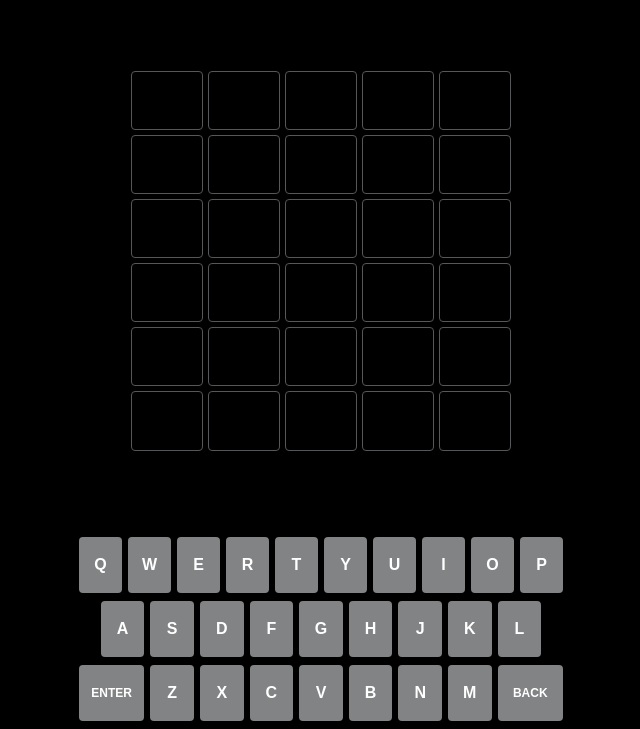
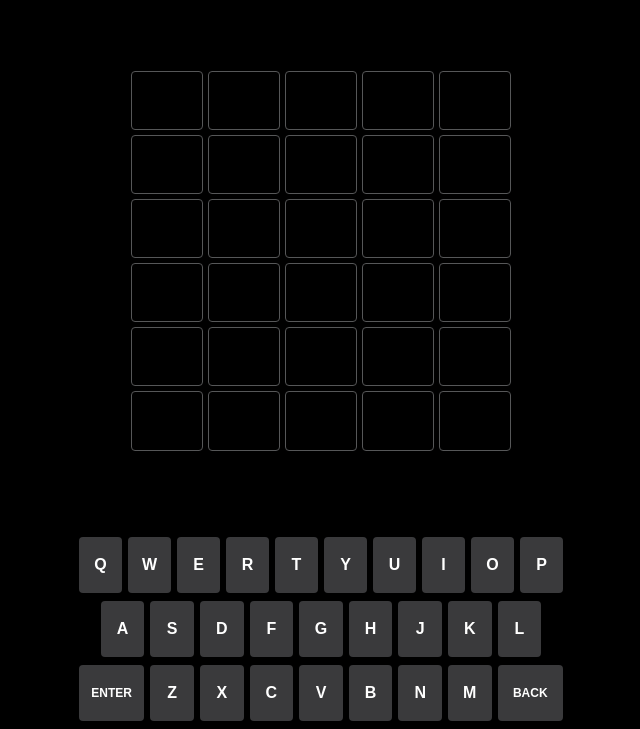
Before and after one commit to geum-yong/wordle-game, a website with bundled scripts: page index.html in a window 1280 px wide. Shown: the part 71-800 px from the top of the page, without its empty margins (319-959 px from the left). Built offline with nearby package versions, Linux system fonts and the light colour scheme.

Commit message:
feat: 입력 결과에 따른 키보드 색상 변경

```diff
--- a/src/components/Game/component.js
+++ b/src/components/Game/component.js
@@ -57,41 +57,41 @@ const Game = () => {
 
     <div id="keyboard" class="keyboard">
       <div class="keyboardRow">
-        <button class="keyboardKey">Q</button>
-        <button class="keyboardKey">W</button>
-        <button class="keyboardKey">E</button>
-        <button class="keyboardKey">R</button>
-        <button class="keyboardKey">T</button>
-        <button class="keyboardKey">Y</button>
-        <button class="keyboardKey">U</button>
-        <button class="keyboardKey">I</button>
-        <button class="keyboardKey">O</button>
-        <button class="keyboardKey">P</button>
+        <button class="keyboardKey alphabetKey">Q</button>
+        <button class="keyboardKey alphabetKey">W</button>
+        <button class="keyboardKey alphabetKey">E</button>
+        <button class="keyboardKey alphabetKey">R</button>
+        <button class="keyboardKey alphabetKey">T</button>
+        <button class="keyboardKey alphabetKey">Y</button>
+        <button class="keyboardKey alphabetKey">U</button>
+        <button class="keyboardKey alphabetKey">I</button>
+        <button class="keyboardKey alphabetKey">O</button>
+        <button class="keyboardKey alphabetKey">P</button>
       </div>
 
       <div class="keyboardRow">
         <div class="keyboardHalf"></div>
-        <button class="keyboardKey">A</button>
-        <button class="keyboardKey">S</button>
-        <button class="keyboardKey">D</button>
-        <button class="keyboardKey">F</button>
-        <button class="keyboardKey">G</button>
-        <button class="keyboardKey">H</button>
-        <button class="keyboardKey">J</button>
-        <button class="keyboardKey">K</button>
-        <button class="keyboardKey">L</button>
+        <button class="keyboardKey alphabetKey">A</button>
+        <button class="keyboardKey alphabetKey">S</button>
+        <button class="keyboardKey alphabetKey">D</button>
+        <button class="keyboardKey alphabetKey">F</button>
+        <button class="keyboardKey alphabetKey">G</button>
+        <button class="keyboardKey alphabetKey">H</button>
+        <button class="keyboardKey alphabetKey">J</button>
+        <button class="keyboardKey alphabetKey">K</button>
+        <button class="keyboardKey alphabetKey">L</button>
         <div class="keyboardHalf"></div>
       </div>
 
       <div class="keyboardRow">
         <button id="enterKey" class="keyboardKey keyboardOneAndHalf">ENTER</button>
-        <button class="keyboardKey">Z</button>
-        <button class="keyboardKey">X</button>
-        <button class="keyboardKey">C</button>
-        <button class="keyboardKey">V</button>
-        <button class="keyboardKey">B</button>
-        <button class="keyboardKey">N</button>
-        <button class="keyboardKey">M</button>
+        <button class="keyboardKey alphabetKey">Z</button>
+        <button class="keyboardKey alphabetKey">X</button>
+        <button class="keyboardKey alphabetKey">C</button>
+        <button class="keyboardKey alphabetKey">V</button>
+        <button class="keyboardKey alphabetKey">B</button>
+        <button class="keyboardKey alphabetKey">N</button>
+        <button class="keyboardKey alphabetKey">M</button>
         <button id="backKey" class="keyboardKey keyboardOneAndHalf">BACK</button>
       </div>
     </div>
--- a/src/components/Game/event.js
+++ b/src/components/Game/event.js
@@ -14,6 +14,7 @@ const getRandomWord = () => {
 
 const onAddEventGame = () => {
   let selectedRandomWord = getRandomWord(); // 랜덤으로 선택된 단어
+  console.log(selectedRandomWord);
   let gameLifeCount = 0; // 제출 횟수 (최대 6번)
   let selectedWordCount = 0; // 한 단어당 키보드 입력 횟수 (최대 5번)
 
@@ -32,6 +33,7 @@ const onAddEventGame = () => {
   ];
 
   const keyboard = document.querySelector("#keyboard");
+  const alphabetKeys = document.querySelectorAll(".alphabetKey");
   const boardRows = document.querySelectorAll(".boardRow");
   const board = document.querySelector("#board");
 
@@ -63,6 +65,10 @@ const onAddEventGame = () => {
         boardTile.className = "boardTile";
       });
     });
+
+    alphabetKeys.forEach((alphabetKey) => {
+      alphabetKey.className = "keyboardKey alphabetKey";
+    });
   };
 
   // ENTER 클릭
@@ -86,10 +92,21 @@ const onAddEventGame = () => {
     }
 
     selectedWordArr.forEach((selectedWordKey, selectedWordKeyIndex) => {
+      // 입력한 알파벳 키
+      const selectedAlphabetKey = [...alphabetKeys].find((alphabetKey) => {
+        return alphabetKey.innerHTML === selectedWordKey;
+      });
+
       // 단어가 같고 위치가 같을 경우
       if (selectedWordKey === selectedRandomWordsArr[selectedWordKeyIndex]) {
         selectedWordArr[selectedWordKeyIndex] += "-2";
         boardRowTitles[selectedWordKeyIndex].classList.add("green");
+
+        const isChangeKeyColorGreen =
+          !selectedAlphabetKey.classList.contains("green");
+        if (isChangeKeyColorGreen) {
+          selectedAlphabetKey.classList.add("green");
+        }
         return;
       }
 
@@ -97,12 +114,28 @@ const onAddEventGame = () => {
       if (selectedRandomWordsArr.includes(selectedWordKey)) {
         selectedWordArr[selectedWordKeyIndex] += "-1";
         boardRowTitles[selectedWordKeyIndex].classList.add("yellow");
+
+        const isChangeKeyColorYellow =
+          !selectedAlphabetKey.classList.contains("green") &&
+          !selectedAlphabetKey.classList.contains("yellow");
+        if (isChangeKeyColorYellow) {
+          selectedAlphabetKey.classList.add("yellow");
+        }
         return;
       }
 
       // 포함되지 않는 경우
       selectedWordArr[selectedWordKeyIndex] += "-0";
       boardRowTitles[selectedWordKeyIndex].classList.add("gray");
+      selectedAlphabetKey.classList.add("gray");
+
+      const isChangeKeyColorGray =
+        !selectedAlphabetKey.classList.contains("green") &&
+        !selectedAlphabetKey.classList.contains("yellow") &&
+        !selectedAlphabetKey.classList.contains("gray");
+      if (isChangeKeyColorGray) {
+        selectedAlphabetKey.classList.add("gray");
+      }
     });
 
     gameLifeCount += 1;
--- a/src/components/Game/style.css
+++ b/src/components/Game/style.css
@@ -39,15 +39,18 @@
   border-radius: 4px;
 }
 
-.boardTile.green {
+.boardTile.green,
+.alphabetKey.green {
   background-color: #6aaa64;
 }
 
-.boardTile.yellow {
+.boardTile.yellow,
+.alphabetKey.yellow {
   background-color: #c9b458;
 }
 
-.boardTile.gray {
+.boardTile.gray,
+.alphabetKey.gray {
   background-color: #787c7e;
 }
 
@@ -69,7 +72,7 @@
   margin-right: 6px;
   height: 100%;
   border-radius: 4px;
-  background-color: #818384;
+  background-color: #3a3a3c;
   font-size: 16px;
   font-weight: 700;
 }
```
